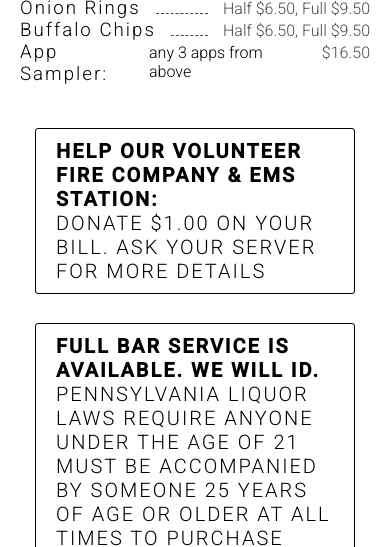
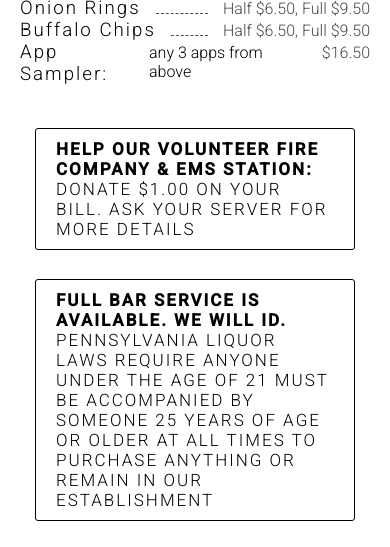
Before and after one commit to chickienickie/port-hotel, a plain HTML site: page index.html in a window 390 px wide. Shown: the part 1011-1558 px from the top of the page. Drawn offline with Linux system fonts and the light colour scheme.

Commit message:
responsive for mobile devices

```diff
--- a/styles.css
+++ b/styles.css
@@ -221,4 +221,9 @@ p.address {
   .buttons-container {
     justify-content: left;
   }
+
+  .advertizement,
+  .footer {
+    font-size: 17px;
+  }
 }
```
